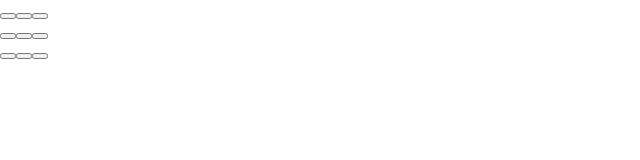
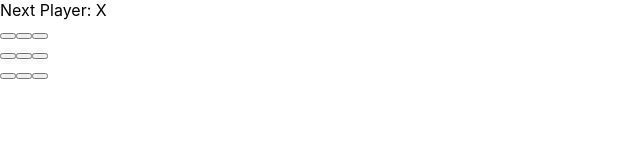
Before and after one commit to aetiko/React, a React (Create React App) app in the folder tic-tac-toe/: page / in a window 1280 px wide. Shown: the top 160 px of the page, without its empty margins (0-640 px from the left). Built offline with nearby package versions, Linux system fonts and the light colour scheme.

Commit message:
add game history for redo and undo feature

```diff
--- a/tic-tac-toe/src/App.js
+++ b/tic-tac-toe/src/App.js
@@ -7,11 +7,11 @@ function Square({ value, onSquareClick }) {
     </button>
   );
 }
-export default function Board() {
+function Board() {
   const [isNext, setIsNext] = useState(true);
   const [squares, setSquares] = useState(Array(9).fill(null));
   function handleClick(i) {
-    if (squares[i]) {
+    if (squares[i] || calculateWinner(squares)) {
       return;
     }
     const nextSquares = squares.slice();
@@ -23,8 +23,16 @@ export default function Board() {
     setSquares(nextSquares);
     setIsNext(!isNext);
   }
+  const winner = calculateWinner(squares);
+  let status;
+  if (winner) {
+    status = "Winner: " + winner;
+  } else {
+    status = "Next Player: " + (isNext ? "X" : "O");
+  }
   return (
     <>
+      <div className="status">{status}</div>
       <div className="board-row">
         <Square value={squares[0]} onSquareClick={() => handleClick(0)} />
         <Square value={squares[1]} onSquareClick={() => handleClick(1)} />
@@ -41,6 +49,23 @@ export default function Board() {
         <Square value={squares[8]} onSquareClick={() => handleClick(8)} />
       </div>
     </>
+  );
+}
+
+export default function Game() {
+  const [isNext, setIsNext] = useState(true);
+  const [history, setHistory] = useState(Array(9).fill(null));
+  const currentSquares = history[history.length - 1];
+
+  return (
+    <div className="game">
+      <div className="game-board">
+        <Board />
+      </div>
+      <div className="game-info">
+        <ol>{/*TODO*/}</ol>
+      </div>
+    </div>
   );
 }
 
```
